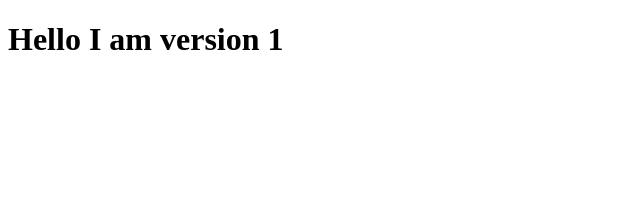
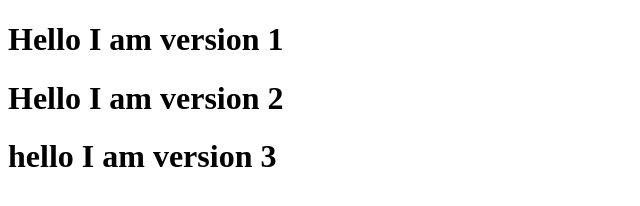
Before and after one commit to sunitagrg910/Version, a plain HTML site: page index.html in a window 1280 px wide. Shown: the whole page, without its empty margins (0-640 px from the left). Drawn offline with Linux system fonts and the light colour scheme.

Commit message:
Version 3

```diff
--- a/index.html
+++ b/index.html
@@ -7,5 +7,7 @@
 </head>
 <body>
     <h1>Hello I am version 1</h1>
+    <h1>Hello I am version 2</h1>
+    <h1>hello I am version 3</h1>
 </body>
 </html>
```
